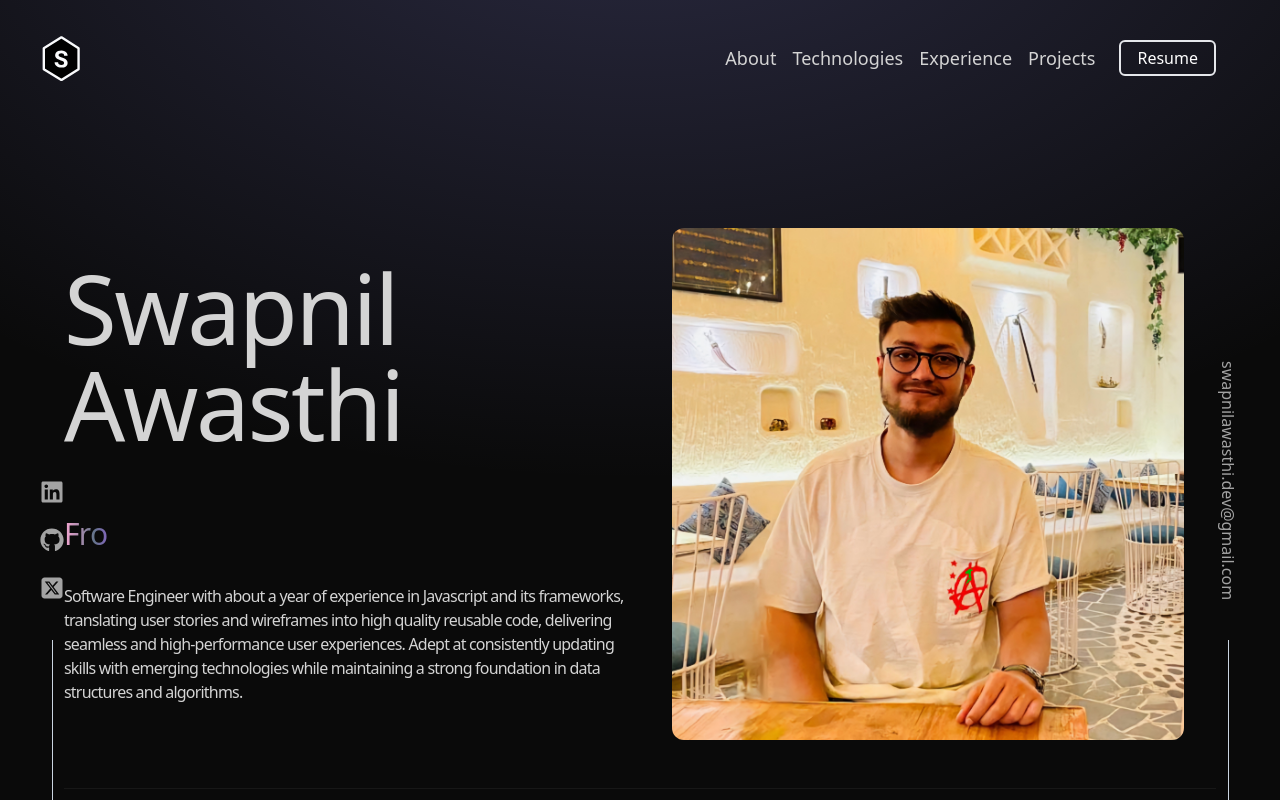
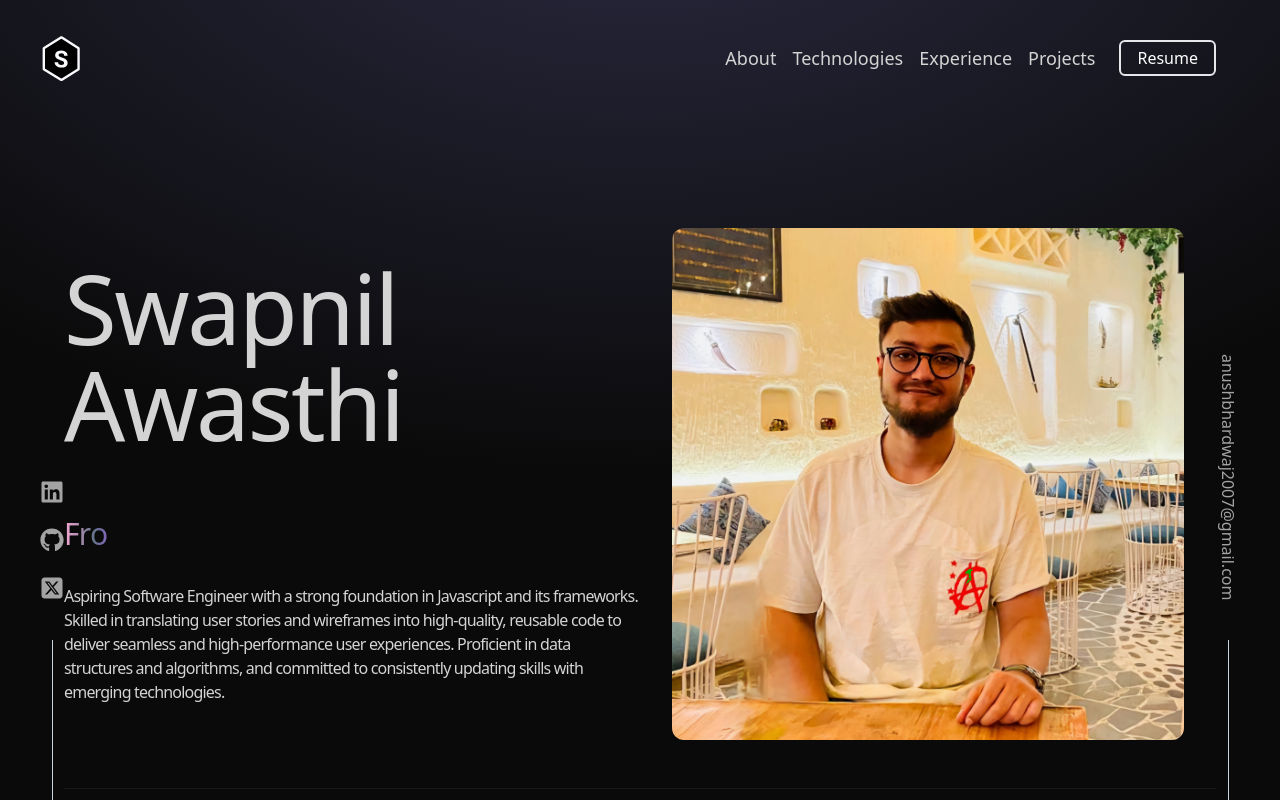
Before and after one commit to anush-2007/dev-porfolio, a React (Vite) app: page / in a window 1280 px wide. Shown: the top 802 px of the page. Built offline with nearby package versions, Linux system fonts and the light colour scheme.

Commit message:
2nd commit

```diff
--- a/index.html
+++ b/index.html
@@ -4,7 +4,7 @@
     <meta charset="UTF-8" />
     <link rel="icon" type="image/svg+xml" href="/src/assets/logo.svg" />
     <meta name="viewport" content="width=device-width, initial-scale=1.0" />
-    <title>Swapnil Awasthi</title>
+    <title>Anush Bhardwaj</title>
   </head>
   <body>
     <div id="root"></div>
--- a/src/constants/index.js
+++ b/src/constants/index.js
@@ -34,34 +34,34 @@ export const EXPERIENCES = [
 ];
 
 export const NAVLINKS = {
-  github: "https://github.com/swapnilawasthi-dev",
-  linkedIn: "https://www.linkedin.com/in/swapnil-awasthi-710a5a168/",
-  x: "https://twitter.com/_swapnilawasthi",
+  github: "https://github.com/anush-2007",
+  linkedIn: "https://www.linkedin.com/in/anush-bhardwaj-818694114/",
+  x: "https://x.com/anush_bhardwaj",
 };
 
 
-export const HERO_CONTENT = `Software Engineer with about a year of experience in Javascript and its frameworks, translating user stories and wireframes into high quality reusable code, delivering seamless and high-performance user experiences. Adept at consistently updating skills with emerging technologies while maintaining a strong foundation in data structures and algorithms.`;
+export const HERO_CONTENT = `Aspiring Software Engineer with a strong foundation in Javascript and its frameworks. Skilled in translating user stories and wireframes into high-quality, reusable code to deliver seamless and high-performance user experiences. Proficient in data structures and algorithms, and committed to consistently updating skills with emerging technologies.`;
 
-export const ABOUT_TEXT = `I am a dedicated and versatile software engineer with a passion for creating efficient and user-friendly web applications. With 1 year of professional experience, I have worked with a variety of technologies, including React, React Native, Ionic, Angular and Firebase. My journey in software development began with a deep curiosity for how things work, and it has evolved into a career where I continuously strive to learn and adapt to new challenges. I thrive in collaborative environments and enjoy solving complex problems to deliver high-quality solutions. In addition to my professional pursuits, I am an avid traveler, finding joy in exploring new cultures and destinations. Traveling not only broadens my perspective but also fuels my creativity by exposing me to diverse experiences and environments. Alongside my adventures, I indulge in the world of literature, spending my free time immersed in books across various genres. Reading not only enriches my mind but also nurtures critical thinking and continuous personal growth.`;
+export const ABOUT_TEXT = `I am a dedicated and versatile software engineer with a passion for creating efficient and user-friendly web applications. Although I have no professional experience yet, I have developed strong skills in React and JavaScript. My journey in software development began with a deep curiosity for how things work, and it has evolved into a focused effort to continuously learn and adapt to new challenges. I thrive in collaborative environments and enjoy solving complex problems to deliver high-quality solutions. In addition to my technical pursuits, I am an avid traveler, finding joy in exploring new cultures and destinations. Traveling not only broadens my perspective but also fuels my creativity by exposing me to diverse experiences and environments. Alongside my adventures, I indulge in the world of literature, spending my free time immersed in books across various genres. Reading not only enriches my mind but also nurtures critical thinking and continuous personal growth.`;
 
 export const PROJECTS = [
   {
-    title: "JS Editor",
+    title: "Netflix Clone",
     image: project1,
     description:
-      "Built an online editor for showcasing user-created HTML, CSS, and JavaScript code snippets. Utilized ReactJs, Firebase, and Tailwind.",
-    technologies: ["ReactJs", "Firebase", "Tailwind"],
-    liveLink: "https://jseditor-bba2c.web.app",
-    githubLink: "https://github.com/swapnilawasthi-dev/JSeditor"
+      "The project is anambitious initiative aimed at replicating the core functionalities of the renowned streaming platform Netflix. It revolves around three key functionalities: UserAuthentication, Search, and the Browse Page. The project features a robust User Authentication system that enables users to create accounts, loginsecurely, and enjoy a personalized experience. The Search functionality is a pivotal feature, allowing users to find their preferred content within the vast library. The heart of the application lies in its Browse Page, designed to replicate the intuitive layout of Netflix.",
+    technologies: ["HTML", "CSS", "JavaScript", "ReactJs", "Firebase", "APIs", "Redux Store"],
+    liveLink: "https://netflixclonegpt.netlify.app/",
+    githubLink: "https://github.com/anush-2007/Netflix-clone"
   },
   {
-    title: "Trello Task Mangagemennt",
+    title: "Appointfit",
     image: project3,
     description:
-      "Built a task management system using the Pinia store in a Vue.js application. It manages boards, columns, and tasks, allowing users to select and modify tasks within boards.",
-    technologies: ["Vue 3", "Tailwind", "Pinia"],
-    liveLink: "https://trello-task-management-six.vercel.app/",
-    githubLink: "https://github.com/swapnilawasthi-dev/trello-task-management"
+      "A Fitness Trainer Appointment Scheduling Web App to enhance the efficiency of client management. This comprehensive solution empowers fitness trainers with key functionalities for creating, editing, and deleting appointments, coupled with an intuitive calendar view for organized date-wise appointments.",
+    technologies: ["HTML", "CSS", "JavaScript", "ReactJs", "Redux Store"],
+    liveLink: "https://appoint-fit.vercel.app/",
+    githubLink: "https://github.com/anush-2007/appoint-fit"
   },
   {
     title: "Portfolio Website",
@@ -75,6 +75,6 @@ export const PROJECTS = [
 ];
 
 export const CONTACT = {
-  email: "swapnilawasthi.dev@gmail.com",
-  phoneNo: "+91 8003951788",
+  email: "anushbhardwaj2007@gmail.com",
+  phoneNo: "+91 7976447977",
 };
```
